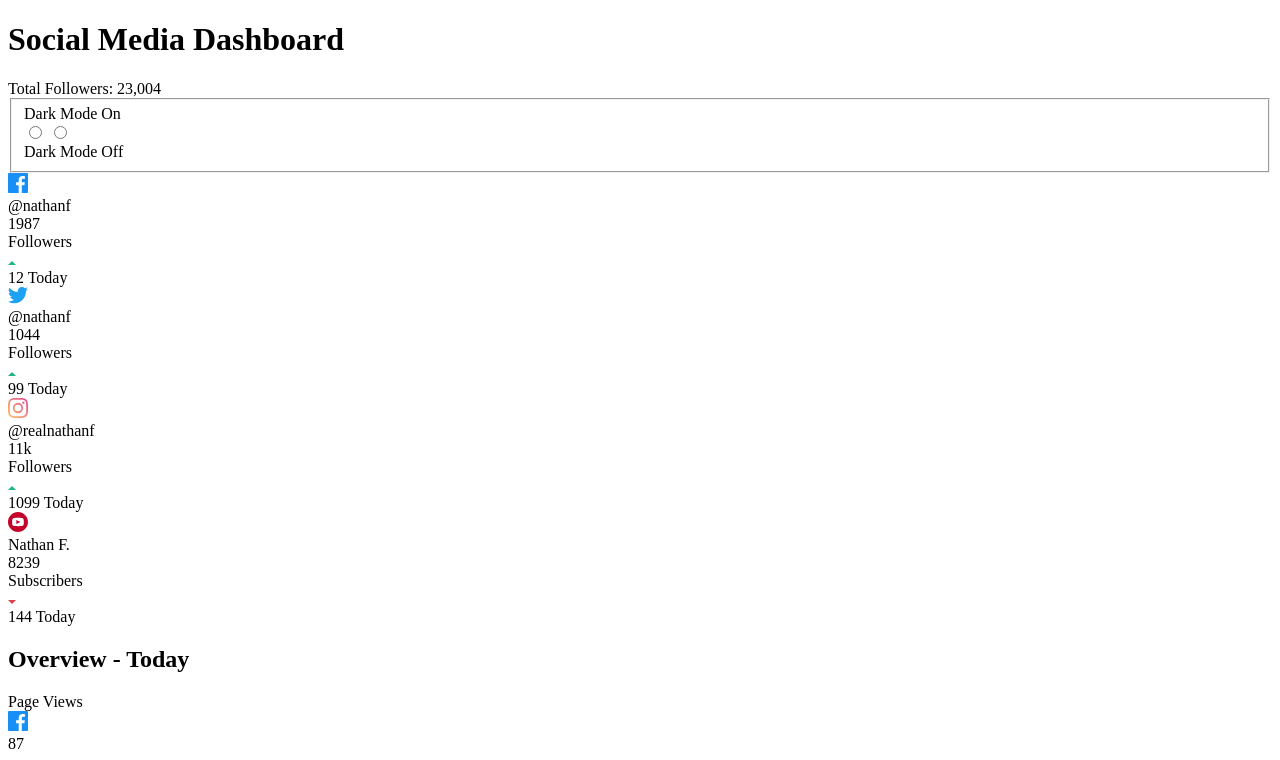
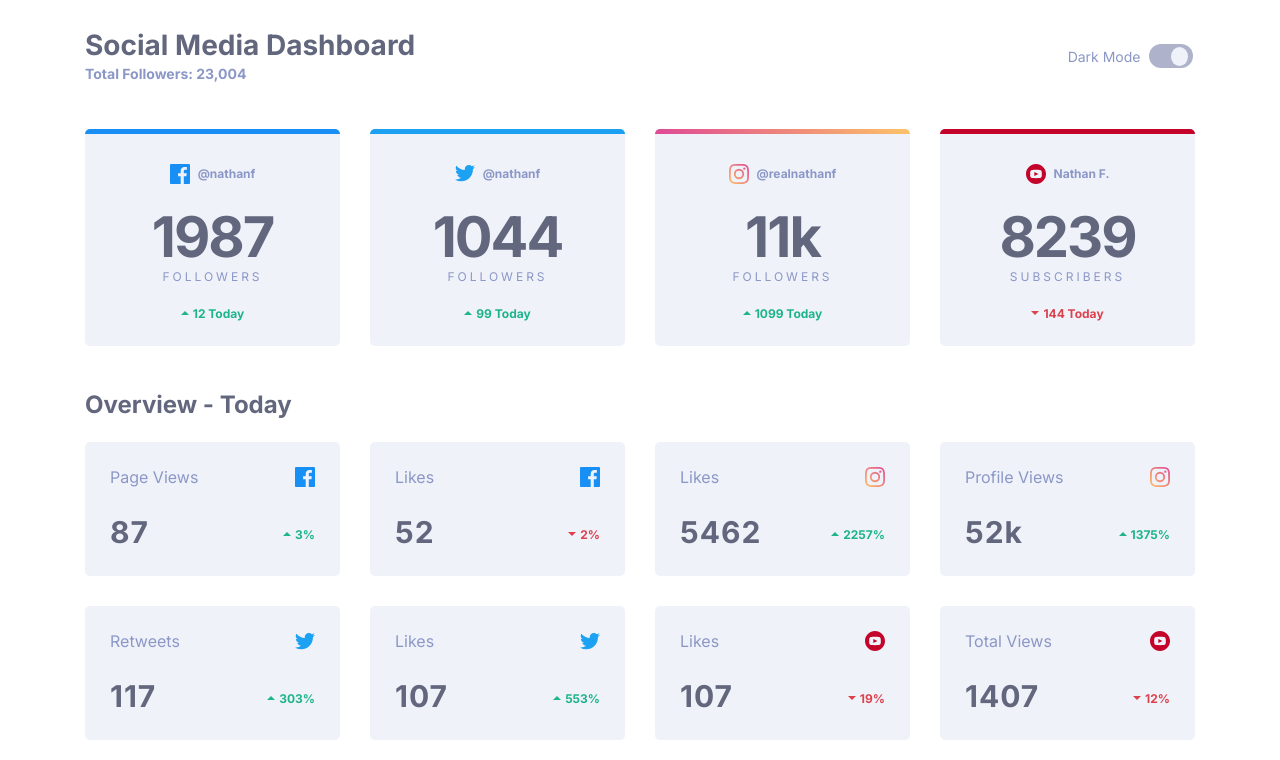
Before and after one commit to talentlessDeveloper/Social-Media-Dashboard-With-Theme-Switcher, a website: page index.html in a window 1280 px wide. Shown: the top 760 px of the page. Drawn offline with Linux system fonts and the light colour scheme; the site is published under a folder, as on GitHub Pages, so addresses that start at the root find nothing.

Commit message:
removed slash from link to css and js

```diff
--- a/index.html
+++ b/index.html
@@ -17,8 +17,8 @@
       href="https://fonts.googleapis.com/css2?family=Inter:wght@400;700&display=swap"
       rel="stylesheet"
     />
-    <link rel="stylesheet" href="/dist/styles.css" />
-    <script defer src="/dist/script.js"></script>
+    <link rel="stylesheet" href="dist/styles.css" />
+    <script defer src="dist/script.js"></script>
 
     <title>
       Frontend Mentor | [Social media dashboard with theme switcher]
```
